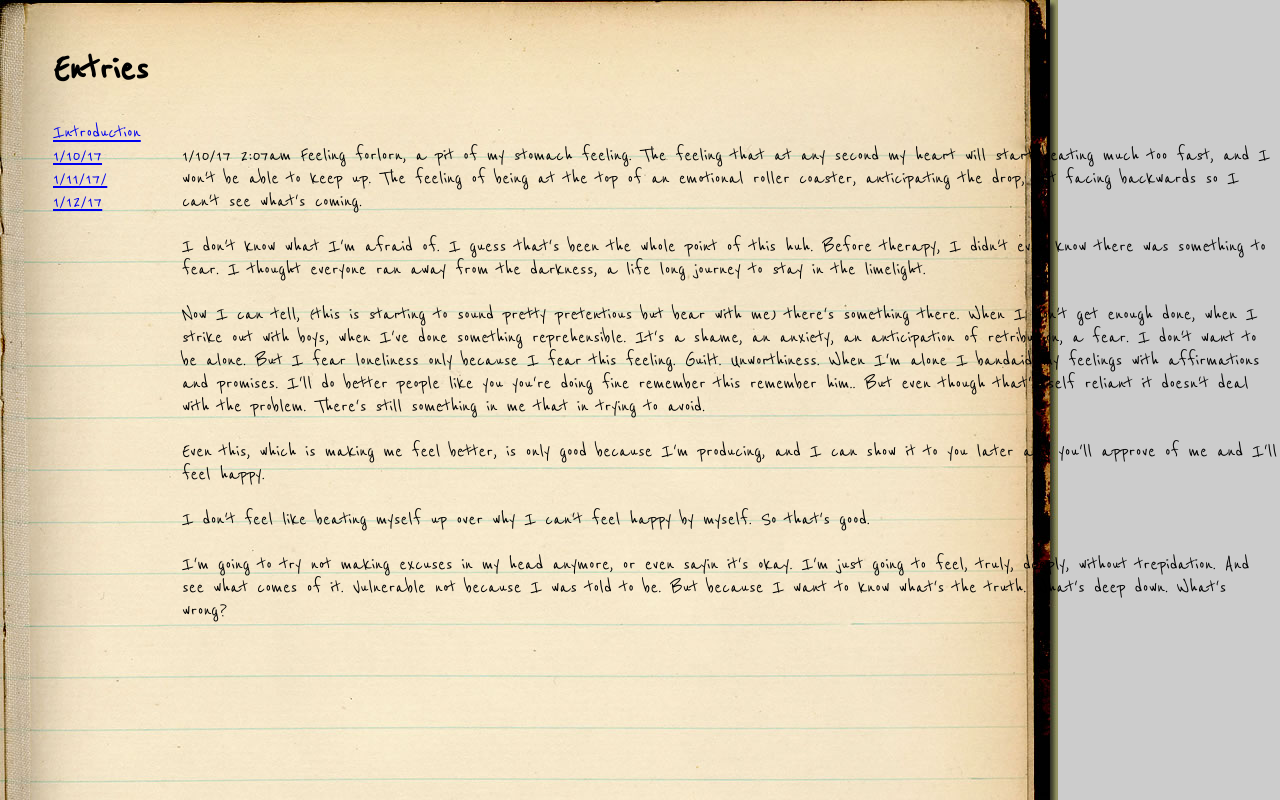
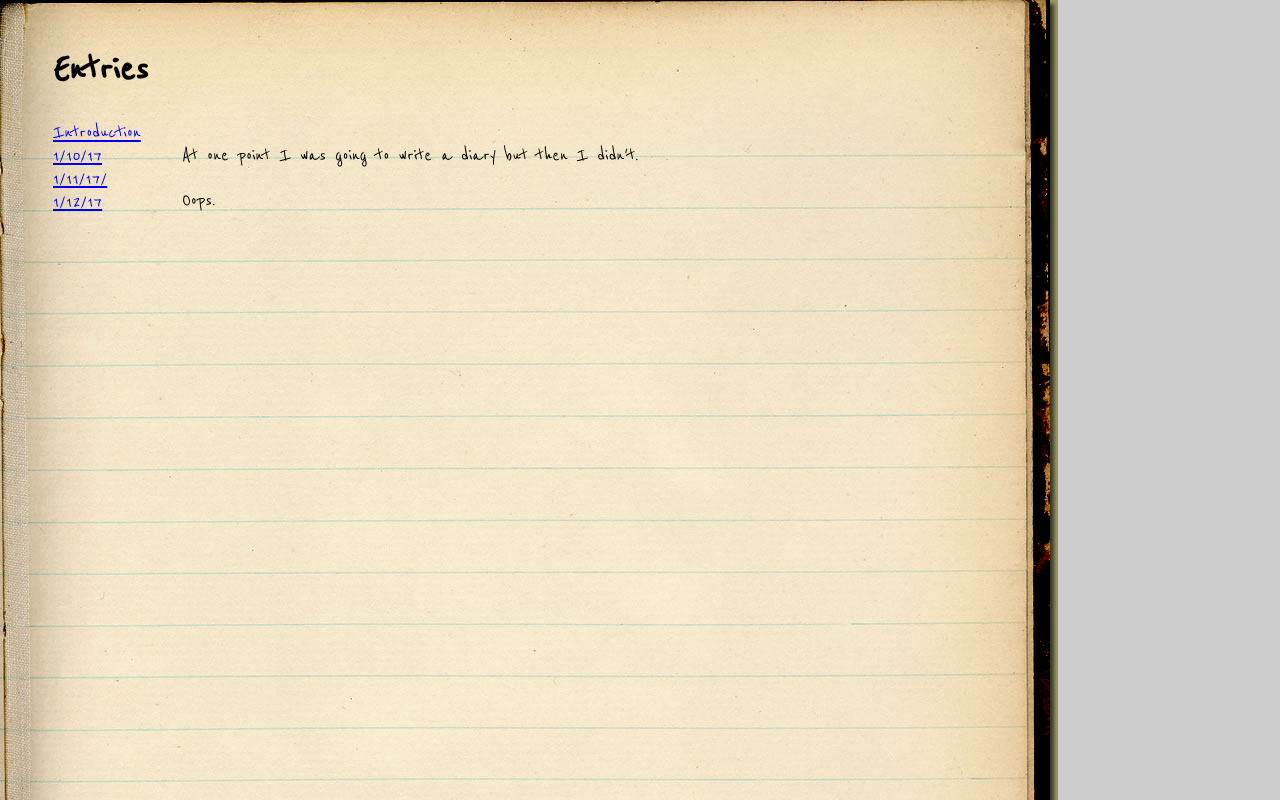
Before and after one commit to lizziepaquette/CoolWebsite, a PHP site: page /diary/index.php in a window 1280 px wide. Run offline with PHP 8.4, Linux system fonts and the light colour scheme.

Commit message:
Update index.php

```diff
--- a/diary/index.php
+++ b/diary/index.php
@@ -39,18 +39,9 @@ li a {
 <div style="margin-left:10%;padding: 0px 45px 0px 0px;padding:1px; position:fixed;">
 
 <p>
-1/10/17 2:07am
-Feeling forlorn, a pit of my stomach feeling. The feeling that at any second my heart will start beating much too fast, and I won't be able to keep up. The feeling of being at the top of an emotional roller coaster, anticipating the drop, but facing backwards so I can't see what's coming.
+At one point I was going to write a diary but then I didn't.
 </p><p>
-I don't know what I'm afraid of. I guess that's been the whole point of this huh. Before therapy, I didn't even know there was something to fear. I thought everyone ran away from the darkness, a life long journey to stay in the limelight.
-</p><p>
-Now I can tell, (this is starting to sound pretty pretentious but bear with me) there's something there. When I don't get enough done, when I strike out with boys, when I've done something reprehensible. It's a shame, an anxiety, an anticipation of retribution, a fear. I don't want to be alone. But I fear loneliness only because I fear this feeling. Guilt. Unworthiness. When I'm alone I bandaid my feelings with affirmations and promises. I'll do better people like you you're doing fine remember this remember him.. But even though that's self reliant it doesn't deal with the problem. There's still something in me that in trying to avoid.
-</p><p>
-Even this, which is making me feel better, is only good because I'm producing, and I can show it to you later and you'll approve of me and I'll feel happy.
-</p><p>
-I don't feel like beating myself up over why I can't feel happy by myself. So that's good.
-</p><p>
-I'm going to try not making excuses in my head anymore, or even sayin it's okay. I'm just going to feel, truly, deeply, without trepidation. And see what comes of it. Vulnerable not because I was told to be. But because I want to know what's the truth. What's deep down. What's wrong?
+Oops.
 </p>
 <d/div>
 
```
